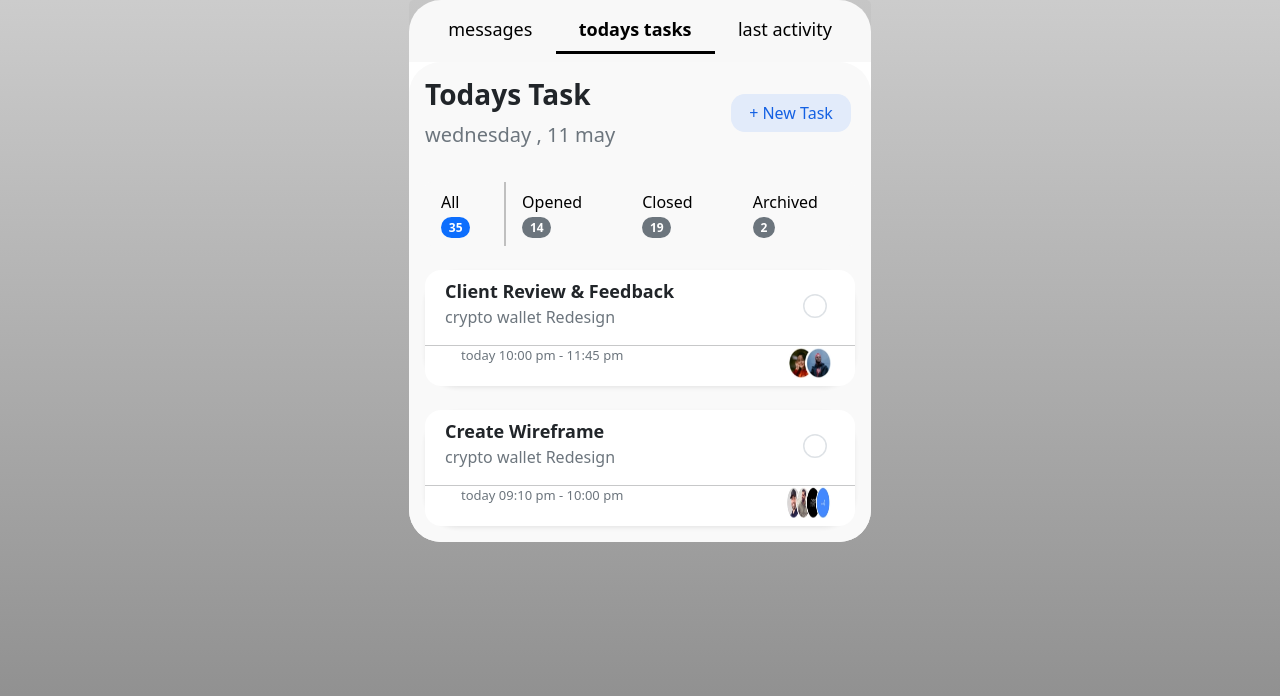
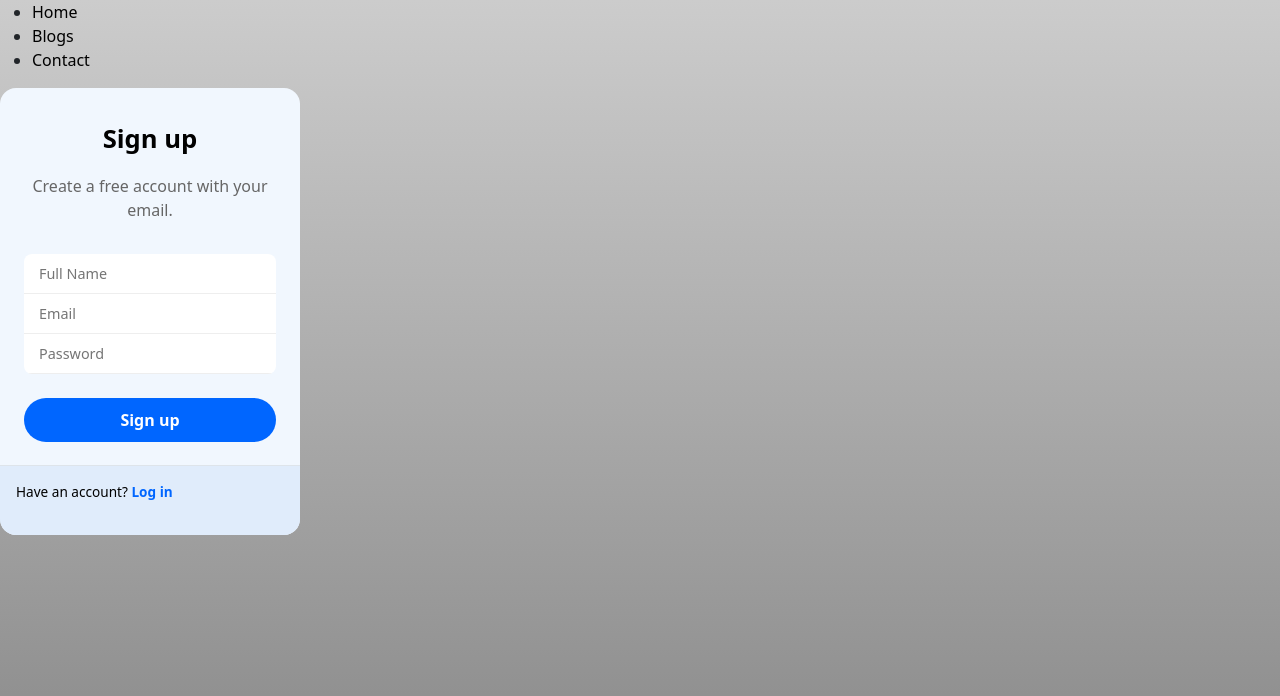
Before and after one commit to amirgolrk/workTask-taskManager-with-react-bootstrap, a React (Vite) app: page / in a window 1280 px wide. Shown: the top 696 px of the page. Built offline with nearby package versions, Linux system fonts and the light colour scheme.

Commit message:
making routing pages

```diff
--- a/package.json
+++ b/package.json
@@ -22,6 +22,7 @@
     "eslint-plugin-react": "^7.32.2",
     "eslint-plugin-react-hooks": "^4.6.0",
     "eslint-plugin-react-refresh": "^0.4.1",
+    "react-router-dom": "^6.14.1",
     "vite": "^4.4.0"
   }
 }
--- /dev/null
+++ b/src/App.jsx
@@ -0,0 +1,22 @@
+//import ReactDOM from "react-dom/client";
+import { BrowserRouter, Routes, Route } from "react-router-dom";
+import Card from "./pages/Card"
+import LoginForm from "./pages/LoginForm"
+import Layout from "./pages/layout";
+import ErrorPage from "./pages/ErrorPage";
+
+
+const App = () => {
+    return (
+        <BrowserRouter>
+            <Routes>
+                <Route path="/" element={<Layout/>}>
+                    <Route index element={<LoginForm/>}/>
+                    <Route path="todo" element={<Card/>}/>
+                    <Route path="*" element={<ErrorPage/>}/>
+                </Route>
+            </Routes>
+        </BrowserRouter>
+    )
+}
+export default App
--- a/src/components/FormModal.css
+++ b/src/components/FormModal.css
@@ -10,11 +10,14 @@
 .modalStyle {
   background-color: white;
   position: fixed;
-  top: 10%;
-  left: 25%;
-  height : 80%;
-  width: 50%;
+  top: 25%;
+  left: 30%;
+  height : 50%;
+  width: 40%;
   z-index: 100;
   overflow: hidden;
   display: block;
 }
+textarea{
+  resize: none;
+}
--- a/src/main.jsx
+++ b/src/main.jsx
@@ -1,6 +1,6 @@
 import React from 'react'
 import ReactDOM from 'react-dom/client'
-import App from './components/App'
+import App from './App'
 
 ReactDOM.createRoot(document.getElementById('root')).render(
   <React.StrictMode>
--- a/src/components/App.jsx
+++ b/src/pages/Card.jsx
@@ -5,9 +5,9 @@ import { useState } from "react";
 import people1 from "../assets/Screenshot 2023-07-05 142051.png";
 import people2 from "../assets/Screenshot 2023-07-05 154910.png";
 import "bootstrap/dist/css/bootstrap.min.css";
-import "./App.css";
-import Tasks from "./Tasks";
-import FormModal from "./FormModal";
+import "./Card.css";
+import Tasks from "../components/Tasks";
+import FormModal from "../components/FormModal";
 
 function App() {
   const [formIsOpen, setFormIsOpen] = useState();
--- /dev/null
+++ b/src/pages/ErrorPage.jsx
@@ -0,0 +1,16 @@
+import { useRouteError } from "react-router-dom";
+
+export default function ErrorPage() {
+  const error = useRouteError();
+  console.error(error);
+
+  return (
+    <div id="error-page">
+      <h1>Oops!</h1>
+      <p>Sorry, an unexpected error has occurred.</p>
+      <p>
+        <i>{error.statusText || error.message}</i>
+      </p>
+    </div>
+  );
+}
--- /dev/null
+++ b/src/pages/LoginForm.css
@@ -0,0 +1,82 @@
+.form-box {
+    max-width: 300px;
+    background: #f1f7fe;
+    overflow: hidden;
+    border-radius: 16px;
+    color: #010101;
+  }
+
+  .form {
+    position: relative;
+    display: flex;
+    flex-direction: column;
+    padding: 32px 24px 24px;
+    gap: 16px;
+    text-align: center;
+  }
+
+  /*Form text*/
+  .title {
+    font-weight: bold;
+    font-size: 1.6rem;
+  }
+
+  .subtitle {
+    font-size: 1rem;
+    color: #666;
+  }
+
+  /*Inputs box*/
+  .form-container {
+    overflow: hidden;
+    border-radius: 8px;
+    background-color: #fff;
+    margin: 1rem 0 .5rem;
+    width: 100%;
+  }
+
+  .input {
+    background: none;
+    border: 0;
+    outline: 0;
+    height: 40px;
+    width: 100%;
+    border-bottom: 1px solid #eee;
+    font-size: .9rem;
+    padding: 8px 15px;
+  }
+
+  .form-section {
+    padding: 16px;
+    font-size: .85rem;
+    background-color: #e0ecfb;
+    box-shadow: rgb(0 0 0 / 8%) 0 -1px;
+  }
+
+  .form-section a {
+    font-weight: bold;
+    color: #0066ff;
+    transition: color .3s ease;
+  }
+
+  .form-section a:hover {
+    color: #005ce6;
+    text-decoration: underline;
+  }
+
+  /*Button*/
+  .form button {
+    background-color: #0066ff;
+    color: #fff;
+    border: 0;
+    border-radius: 24px;
+    padding: 10px 16px;
+    font-size: 1rem;
+    font-weight: 600;
+    cursor: pointer;
+    transition: background-color .3s ease;
+  }
+
+  .form button:hover {
+    background-color: #005ce6;
+  }
--- /dev/null
+++ b/src/pages/LoginForm.jsx
@@ -0,0 +1,24 @@
+import './LoginForm.css'
+const LoginForm = () => {
+  return (
+    <div className="form-box">
+      <form className="form">
+        <span className="title">Sign up</span>
+        <span className="subtitle">Create a free account with your email.</span>
+        <div className="form-container">
+          <input type="text" className="input" placeholder="Full Name" />
+          <input type="email" className="input" placeholder="Email" />
+          <input type="password" className="input" placeholder="Password" />
+        </div>
+        <button>Sign up</button>
+      </form>
+      <div className="form-section">
+        <p>
+          Have an account? <a href="">Log in</a>{" "}
+        </p>
+      </div>
+    </div>
+  );
+};
+
+export default LoginForm;
--- /dev/null
+++ b/src/pages/layout.jsx
@@ -0,0 +1,25 @@
+import { Outlet, Link } from "react-router-dom";
+
+const Layout = () => {
+  return (
+    <>
+      <nav>
+        <ul>
+          <li>
+            <Link to="/">Home</Link>
+          </li>
+          <li>
+            <Link to="/blogs">Blogs</Link>
+          </li>
+          <li>
+            <Link to="/contact">Contact</Link>
+          </li>
+        </ul>
+      </nav>
+
+      <Outlet />
+    </>
+  )
+};
+
+export default Layout;
```
Also changed, not shown: src/pages/Card.css (renamed from src/components/App.css), 1 other file (tests, documents, lock files or other folders).
